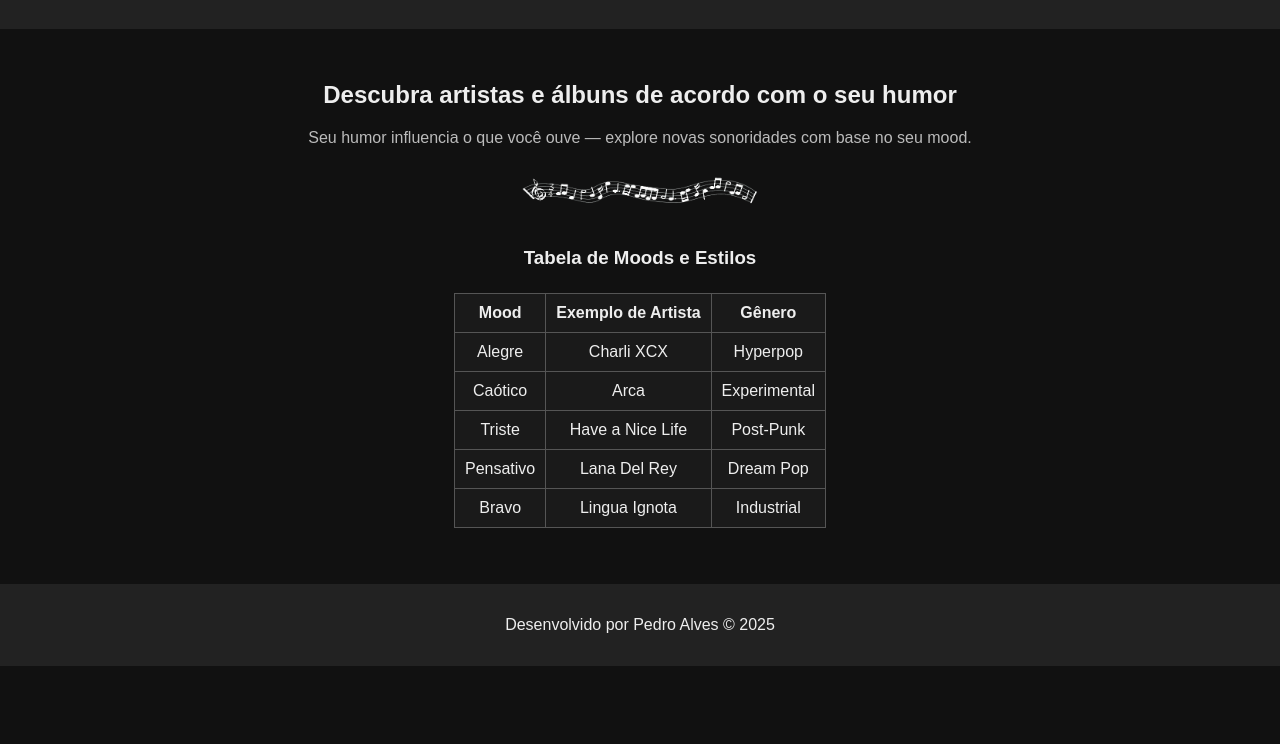
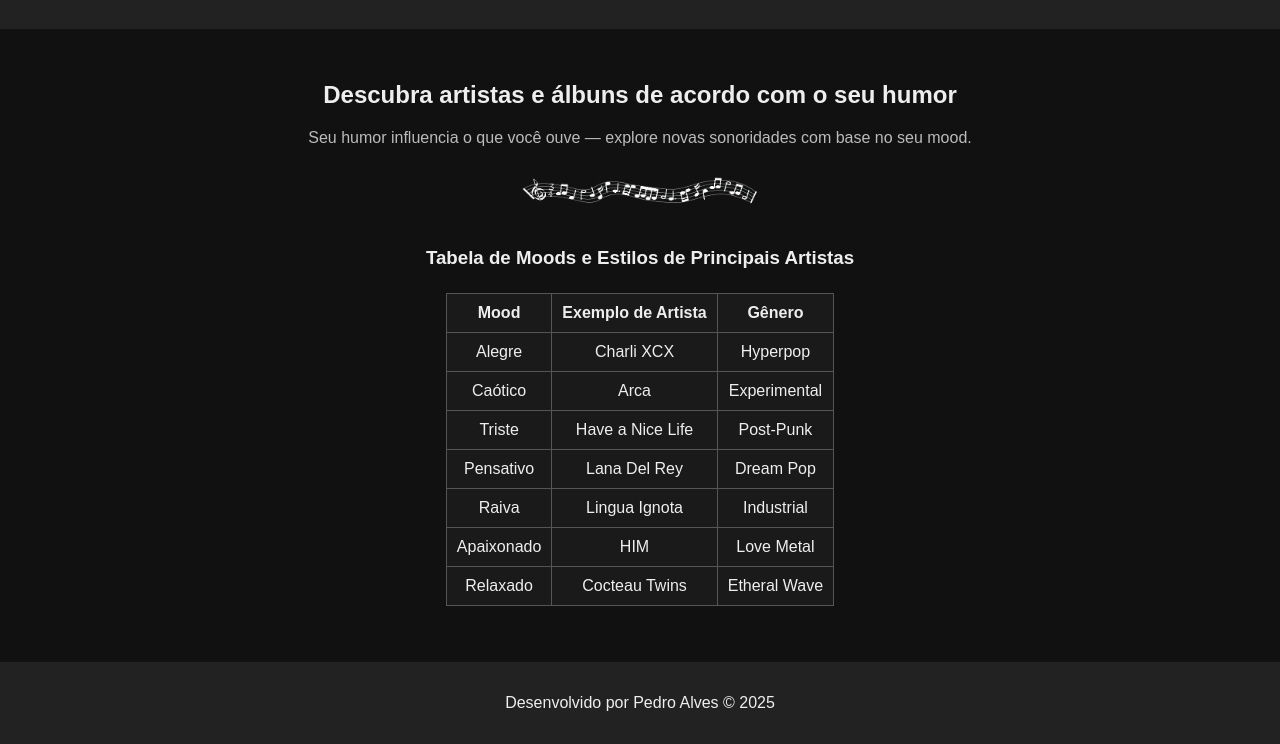
Before and after one commit to alvespedroo/MOOD-MUSICAL, a plain HTML site: page index.html in a window 1280 px wide. Shown: the part 118-862 px from the top of the page. Before the commit the page ends 800 px from the top, so only its background shows below. Drawn offline with Linux system fonts and the light colour scheme.

Commit message:
Update index.html

```diff
--- a/index.html
+++ b/index.html
@@ -28,7 +28,7 @@
         </section>
 
         <section>
-            <h3>Tabela de Moods e Estilos</h3>
+            <h3>Tabela de Moods e Estilos de Principais Artistas</h3>
             <table>
                 <tr>
                     <th>Mood</th>
@@ -56,9 +56,19 @@
                     <td>Dream Pop</td>
                 </tr>
                 <tr>
-                    <td>Bravo</td>
+                    <td>Raiva</td>
                     <td>Lingua Ignota</td>
                     <td>Industrial</td>
+                </tr>
+                <tr>
+                    <td>Apaixonado</td>
+                    <td>HIM</td>
+                    <td>Love Metal</td>
+                </tr>
+                <tr>
+                    <td>Relaxado</td>
+                    <td>Cocteau Twins</td>
+                    <td>Etheral Wave</td>
                 </tr>
             </table>
         </section>
```
